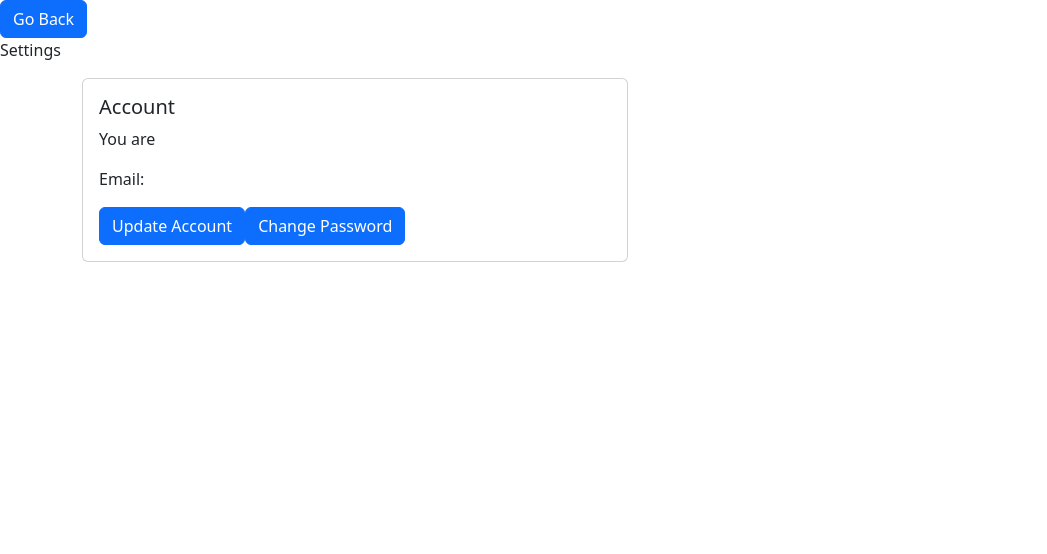
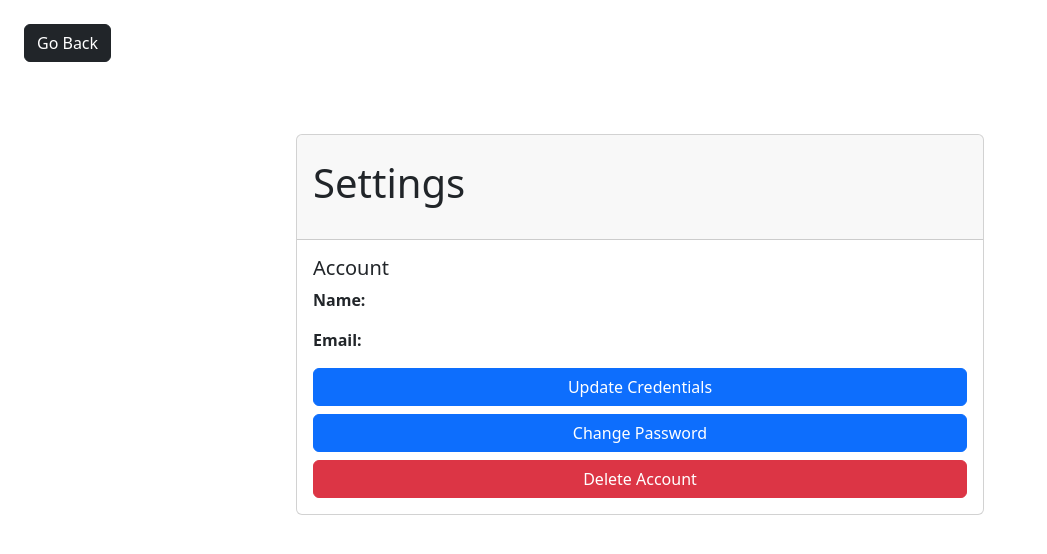
Before and after one commit to hirofranx1/webdevIM, a React (Vite) app in the folder tigum/: page /settings in a window 1280 px wide. Shown: the top 554 px of the page, without its empty margins (0-1047 px from the left). Built offline with nearby package versions, Linux system fonts and the light colour scheme.

Commit message:
Beautified Sttings Dashboard and Reminders Page

```diff
--- a/tigum/src/AccountsAndSettings.jsx
+++ b/tigum/src/AccountsAndSettings.jsx
@@ -28,7 +28,7 @@ function AccountsAndSettings() {
   }
 
   useEffect(() => {
-    if(id)
+    if (id)
       axios.get(`http://localhost:5000/getuser/${id}`)
         .then((response) => {
           setUserAcc(response.data.user)
@@ -37,11 +37,11 @@ function AccountsAndSettings() {
           console.log(error)
         })
   }
-  ,[id])
+    , [id])
 
 
   async function updateUser(e) {
-    if(id)
+    if (id)
       axios.put(`http://localhost:5000/updateuser/${id}`, {
         firstname: firstname,
         lastname: lastname
@@ -55,16 +55,16 @@ function AccountsAndSettings() {
   }
 
   const validatePassword = (newpassword, retypepassword) => {
-    if(newpassword !== retypepassword){
+    if (newpassword !== retypepassword) {
       return setPassError("Passwords Does not Match");
     }
-    if(newpassword.length < 8){
+    if (newpassword.length < 8) {
       return setPassError("Passwords must be at least 8 characters longs");
     }
-    if(!/[A-Z]/.test(newpassword)){
+    if (!/[A-Z]/.test(newpassword)) {
       return setPassError("Password must contain at least one uppercase letter");
     }
-    if(!/\d/.test(newpassword)){
+    if (!/\d/.test(newpassword)) {
       return setPassError("Password must contain at least one number");
     }
 
@@ -76,8 +76,8 @@ function AccountsAndSettings() {
 
   async function changePassword(e) {
     e.preventDefault();
-    if(id)
-    if(!validatePassword(newpassword, retypepassword)){
+    if (id)
+      if (!validatePassword(newpassword, retypepassword)) {
         return;
       }
 
@@ -97,28 +97,37 @@ function AccountsAndSettings() {
 
   return (
     <>
-      <button onClick={goback} className="btn btn-primary">Go Back</button>
-      <p>Settings</p>
+      <button onClick={goback} className="btn btn-dark m-4">Go Back</button>
 
 
-            <div className="container">
-              <div className="row">
-                <div className="col-sm-6">
+      <div className="container p-5">
+        <div className="row justify-content-center">
+          <div className="col-md-8">
             <div className="card">
+              <div className="card-header">
+                <div className="card-title">
+                  <h1 className="mt-3 mb-4">Settings</h1>
+                </div>
+              </div>
               <div className="card-body">
-                      <h5 className="card-title">Account </h5>
-                      <p className="card-text">You are {userAcc.firstname} {userAcc.lastname}</p>
-                      <p className="card-text">Email: {userAcc.email}</p>
-                      <a href="#" className="btn btn-primary" onClick={()=> {setShow(true);
+                <h5 className="card-title">Account</h5>
+                <p className="card-text"><b>Name:</b> {userAcc.firstname} {userAcc.lastname}</p>
+                <p className="card-text"><b>Email:</b> {userAcc.email}</p>
+                <div className="d-grid gap-2">
+                  <button className="btn btn-primary" onClick={() => {
+                    setShow(true);
                     setFirstname(userAcc.firstname);
-                      setLastname(userAcc.lastname)}}>Update Account</a>
-                      <a href="#" className="btn btn-primary" onClick={()=> {setShowChangePassword(true)
-                      }}>Change Password</a>
+                    setLastname(userAcc.lastname);
+                  }}>Update Credentials</button>
+                  <button className="btn btn-primary" onClick={() => setShowChangePassword(true)}>Change Password</button>
+                  <button className="btn btn-danger">Delete Account</button>
                 </div>
               </div>
             </div>
           </div>
         </div>
+      </div>
+
 
 
       {show && (
@@ -134,9 +143,9 @@ function AccountsAndSettings() {
               </div>
               <div className="form-group">
                 <label htmlFor="lastname">Last Name</label>
-                  <input type="text" className="form-control" id="lastname" name="lastname" placeholder="Enter Last Name" defaultValue={userAcc.lastname} onChange={(e) => setLastname(e.target.value)}/>
+                <input type="text" className="form-control" id="lastname" name="lastname" placeholder="Enter Last Name" defaultValue={userAcc.lastname} onChange={(e) => setLastname(e.target.value)} />
               </div>
-                <br/>
+              <br />
               <button type="submit" className="btn btn-primary">Update</button>
             </form>
             {error && (<p>{error}</p>)}
@@ -165,16 +174,13 @@ function AccountsAndSettings() {
               </div>
               {(passError || error) && <p style={{ color: 'red' }}>{passError || error}</p>}
 
-                <br/>
+              <br />
               <button type="submit" className="btn btn-primary">Change Password</button>
             </form>
 
           </Modal.Body>
         </Modal>
       )}
-
-
-
     </>
   )
 }
--- a/tigum/src/Dashboard.jsx
+++ b/tigum/src/Dashboard.jsx
@@ -8,6 +8,7 @@ import Card from 'react-bootstrap/Card';
 import Button from 'react-bootstrap/Button';
 import Modal from 'react-bootstrap/Modal';
 import { Dropdown, DropdownButton } from 'react-bootstrap';
+import { GiHamburgerMenu } from "react-icons/gi";
 
 function Dashboard() {
 
@@ -252,13 +253,20 @@ function Dashboard() {
             <section className="container">
                 <hr />
                 <div className="row align-items-center">
-                    <p className="col-8 text-start">
-                        <small>Kamusta,<br /><b>{user ? `${user.firstname} ${user.lastname}` : 'Guest'}</b></small>
-                    </p>
-                    <p className="col-2 text-center"><BiBell id="bell-icon" size={30} style={{ cursor: 'pointer' }}/></p>
-                    <p className="col-2 align-center"><BiCog size={30} onClick={gotoSettings} style={{ cursor: 'pointer' }}/></p>
-                    <p className="col-2 align-center"><BiCog size={30} onClick={toggleRightSidebar} style={{ cursor: 'pointer' }}/></p>
+                    <div className="col-8">
+                        <p className="text-start"><small>Kamusta,<br /><b>{user ? `${user.firstname} ${user.lastname}` : 'Guest'}</b></small></p>
                     </div>
+                    <div className="col-2 text-end">
+                        <p><BiBell id="bell-icon" onClick={gotoreminders} size={30} style={{ cursor: 'pointer' }} /></p>
+                    </div>
+                    <div className="col-1 text-end">
+                        <p><BiCog size={30} onClick={gotoSettings} style={{ cursor: 'pointer' }} /></p>
+                    </div>
+                    <div className="col-1 text-end">
+                        <p><GiHamburgerMenu size={30} onClick={toggleRightSidebar} style={{ cursor: 'pointer' }} /></p>
+                    </div>
+                </div>
+
                 <hr />
             </section>
 
@@ -269,18 +277,16 @@ function Dashboard() {
                     <h5 className="offcanvas-title" id="offcanvasRightLabel">Right Sidebar</h5>
                     <button type="button" className="btn-close" onClick={toggleRightSidebar} aria-label="Close"></button>
                 </div>
-                <div className="offcanvas-body">
+                <div className="offcanvas-body d-flex flex-column">
                     {/* Sidebar content */}
-                    {/* Show Reminders */}
-                    <button className="btn btn-primary w-100 mb-2" onClick={gotoreminders}>Show Reminders</button>
                     {/* Show Savings */}
-                    <button className="btn btn-primary w-100 mb-2" onClick={gotoSavings}>Show Savings</button>
+                    <button className="btn btn-success w-100 mb-2" onClick={gotoSavings}>Show Savings</button>
                     {/* Show Budgets */}
                     <button className="btn btn-primary w-100 mb-2" onClick={gotobudget}>Show Budgets</button>
                     {/* Expenses */}
-                    <button className="btn btn-primary w-100 mb-2" onClick={gotoExpense}>Expenses</button>
+                    <button className="btn btn-warning w-100 mb-2" onClick={gotoExpense}>Expenses</button>
                     {/* Logout */}
-                    <button className="btn btn-primary w-100" onClick={handleLogout}>Logout</button>
+                    <button className="btn btn-dark w-100 mt-auto" onClick={handleLogout}>Logout</button>
                 </div>
             </div>
 
@@ -351,8 +357,8 @@ function Dashboard() {
                         setSelectedIndex(eventKey);
                         localStorage.setItem('selectedIndex', eventKey);
                         setExpenseForm(false);
-                    }} className="my-4" style={{ width: '23rem' }}>
-                        <Dropdown.Toggle variant="primary" id="dropdown-basic" style={{ width: '100%' }}>
+                    }} className="my-4 mt-1" style={{ width: '23rem' }}>
+                        <Dropdown.Toggle variant="info" id="dropdown-basic" style={{ width: '100%' }}>
                             {budgets[selectedIndex]?.budget_name || 'Select Budget'}
                         </Dropdown.Toggle>
                         <Dropdown.Menu style={{ width: '100%', minWidth: '23rem' }}>
@@ -368,10 +374,7 @@ function Dashboard() {
                         </Dropdown.Menu>
                     </Dropdown>
                 )}
-
-
-                <br />
-                {hasData && <button className="btn btn-primary mx-2" onClick={toggleExpenseModal} >Add Expense</button>}
+                {hasData && <button className="btn btn-primary mx-2 " style={{ width: '23rem' }} onClick={toggleExpenseModal} >Add Expense</button>}
             </div>
 
             {/* Expenses list as a table */}
@@ -542,10 +545,11 @@ function Intro({ onClose }) {
     return (
         <>
             <Modal show={true} onHide={onClose} centered>
-                <Modal.Header closeButton>
+                <Modal.Header>
                     <Modal.Title>Welcome to Tigum Pinas</Modal.Title>
                 </Modal.Header>
                 <Modal.Body className="text-center">
+                    <em>
                         Take Control of Your Finances with Budget Genius.
                         <br /><br />
                         Stay on top of your finances and achieve your financial goals.
@@ -553,6 +557,7 @@ function Intro({ onClose }) {
                         Secure your financial future and take charge of your money.
                         <br /><br />
                         Eliminate financial stress and never overspend again.
+                    </em>
                 </Modal.Body>
                 <Modal.Footer>
                     <Button variant="secondary" onClick={onClose}>
@@ -560,6 +565,7 @@ function Intro({ onClose }) {
                     </Button>
                 </Modal.Footer>
             </Modal>
+
         </>
     );
 }
--- a/tigum/src/Reminders.jsx
+++ b/tigum/src/Reminders.jsx
@@ -292,7 +292,7 @@ function Reminders() {
                   <td>{new Date(reminder.reminder_date).toLocaleDateString()}</td>
                   <td>
                     <button
-                      className="btn btn-primary"
+                      className="btn"
                       onClick={() => {
                         setReminderObject(reminder);
                         setShowDetails(true);
```
Lines whose indentation alone changed are shown as unchanged.
